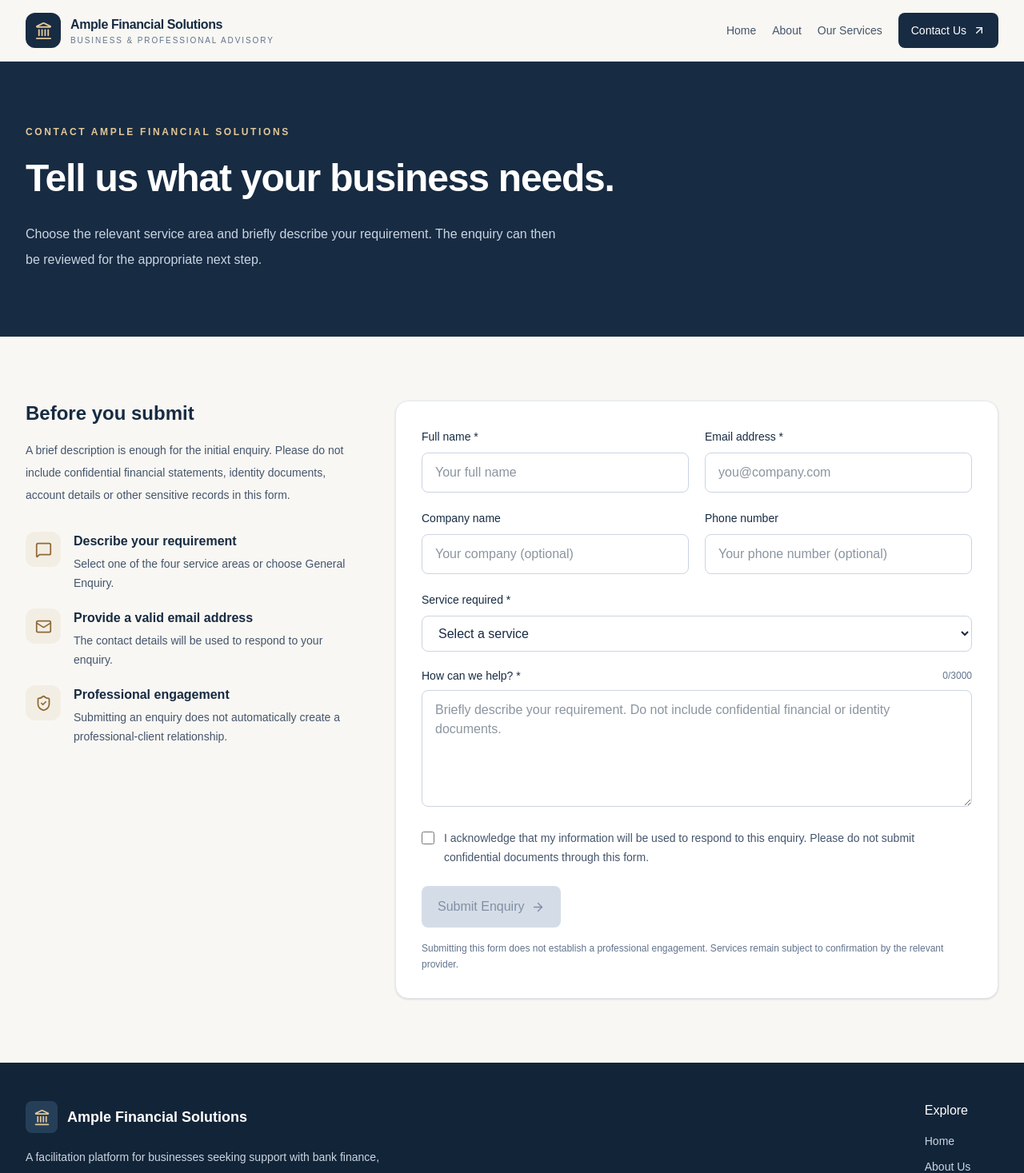
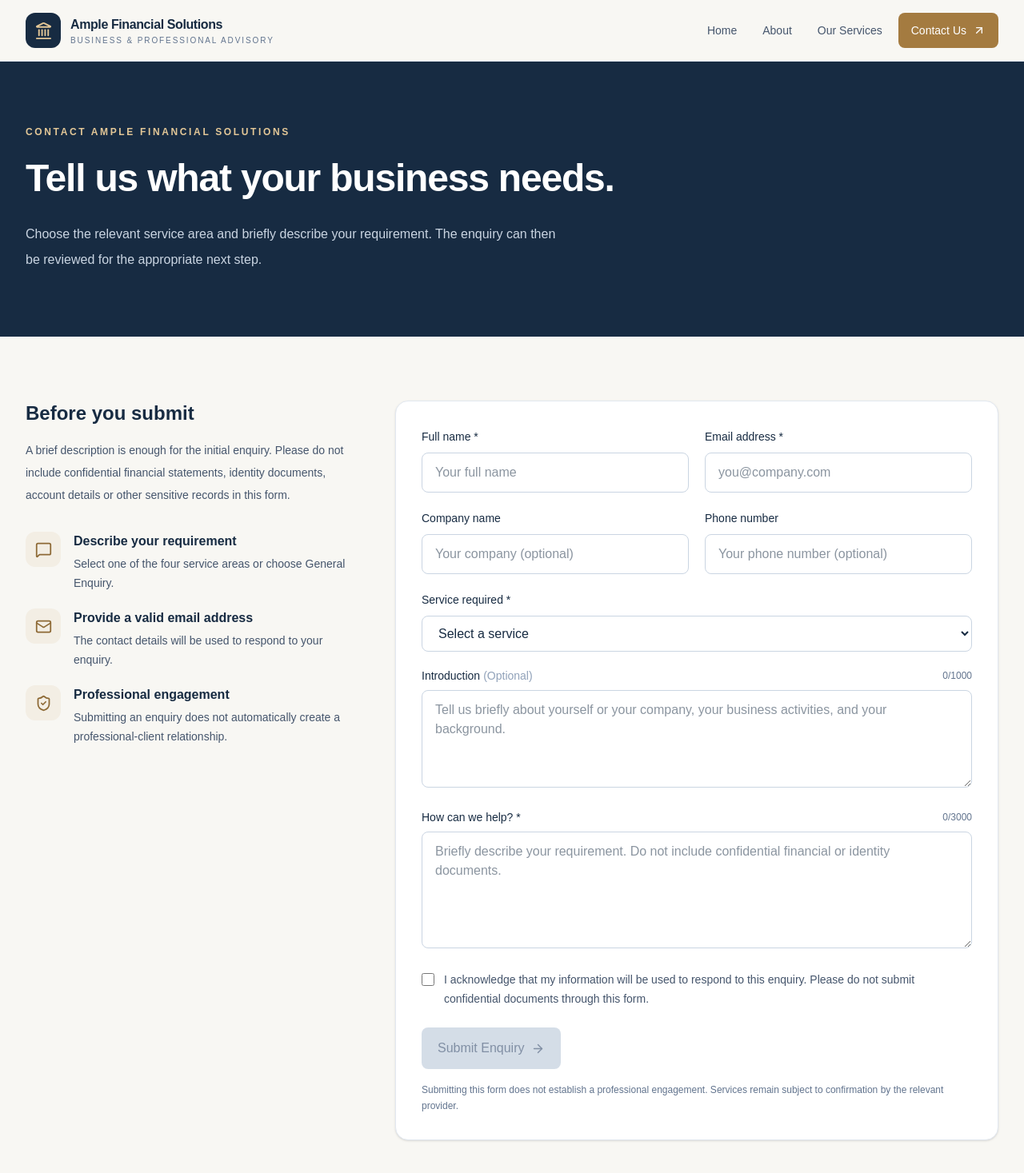
Before and after one commit to Kanav-ar/ample-financial-solutions-website, a Next.js app: page /contact in a window 1280 px wide. Shown: the top 1467 px of the page at 80% size. Built offline with nearby package versions, Linux system fonts and the light colour scheme.

Commit message:
feat: add introduction field to ContactForm and enhance Navbar with active link handling

```diff
--- a/src/components/ContactForm.tsx
+++ b/src/components/ContactForm.tsx
@@ -11,6 +11,7 @@ type FormValues = {
   phone: string;
   service: string;
   message: string;
+  introduction: string;
   privacyConsent: boolean;
   website: string;
 };
@@ -32,6 +33,7 @@ const initialValues: FormValues = {
   phone: "",
   service: "",
   message: "",
+  introduction: "",
   privacyConsent: false,
   website: "",
 };
@@ -100,6 +102,12 @@ function validateField(
       return undefined;
     }
 
+    case "introduction":
+      const value = values.introduction.trim();
+      if (value.length > 1000)
+        return "Introduction cannot exceed 1000 characters.";
+      break;
+
     case "privacyConsent":
       return values.privacyConsent
         ? undefined
@@ -118,6 +126,7 @@ function validateForm(values: FormValues): FormErrors {
     "phone",
     "service",
     "message",
+    "introduction",
     "privacyConsent",
   ];
 
@@ -133,9 +142,9 @@ function validateForm(values: FormValues): FormErrors {
 
 export default function ContactForm() {
   const [values, setValues] = useState<FormValues>(initialValues);
-  const [touched, setTouched] = useState<
-    Partial<Record<FieldName, boolean>>
-  >({});
+  const [touched, setTouched] = useState<Partial<Record<FieldName, boolean>>>(
+    {},
+  );
   const [submitted, setSubmitted] = useState(false);
   const [status, setStatus] = useState<FormStatus>("idle");
   const [toast, setToast] = useState<Toast | null>(null);
@@ -244,7 +253,8 @@ export default function ContactForm() {
 
       if (!response.ok) {
         throw new Error(
-          serverMessage ?? "Your enquiry could not be submitted. Please try again.",
+          serverMessage ??
+            "Your enquiry could not be submitted. Please try again.",
         );
       }
 
@@ -326,7 +336,10 @@ export default function ContactForm() {
       >
         <div className="grid gap-5 sm:grid-cols-2">
           <div>
-            <label htmlFor="name" className="text-sm font-medium text-[#172b42]">
+            <label
+              htmlFor="name"
+              className="text-sm font-medium text-[#172b42]"
+            >
               Full name <span aria-hidden="true">*</span>
             </label>
             <input
@@ -339,7 +352,9 @@ export default function ContactForm() {
               required
               maxLength={100}
               autoComplete="name"
-              aria-invalid={Boolean((touched.name || submitted) && currentErrors.name)}
+              aria-invalid={Boolean(
+                (touched.name || submitted) && currentErrors.name,
+              )}
               aria-describedby={
                 currentErrors.name && (touched.name || submitted)
                   ? "name-error"
@@ -352,7 +367,10 @@ export default function ContactForm() {
           </div>
 
           <div>
-            <label htmlFor="email" className="text-sm font-medium text-[#172b42]">
+            <label
+              htmlFor="email"
+              className="text-sm font-medium text-[#172b42]"
+            >
               Email address <span aria-hidden="true">*</span>
             </label>
             <input
@@ -366,7 +384,9 @@ export default function ContactForm() {
               required
               maxLength={254}
               autoComplete="email"
-              aria-invalid={Boolean((touched.email || submitted) && currentErrors.email)}
+              aria-invalid={Boolean(
+                (touched.email || submitted) && currentErrors.email,
+              )}
               aria-describedby={
                 currentErrors.email && (touched.email || submitted)
                   ? "email-error"
@@ -379,7 +399,10 @@ export default function ContactForm() {
           </div>
 
           <div>
-            <label htmlFor="company" className="text-sm font-medium text-[#172b42]">
+            <label
+              htmlFor="company"
+              className="text-sm font-medium text-[#172b42]"
+            >
               Company name
             </label>
             <input
@@ -391,7 +414,9 @@ export default function ContactForm() {
               disabled={isSubmitting}
               maxLength={120}
               autoComplete="organization"
-              aria-invalid={Boolean((touched.company || submitted) && currentErrors.company)}
+              aria-invalid={Boolean(
+                (touched.company || submitted) && currentErrors.company,
+              )}
               aria-describedby={
                 currentErrors.company && (touched.company || submitted)
                   ? "company-error"
@@ -404,7 +429,10 @@ export default function ContactForm() {
           </div>
 
           <div>
-            <label htmlFor="phone" className="text-sm font-medium text-[#172b42]">
+            <label
+              htmlFor="phone"
+              className="text-sm font-medium text-[#172b42]"
+            >
               Phone number
             </label>
             <input
@@ -417,7 +445,9 @@ export default function ContactForm() {
               disabled={isSubmitting}
               maxLength={30}
               autoComplete="tel"
-              aria-invalid={Boolean((touched.phone || submitted) && currentErrors.phone)}
+              aria-invalid={Boolean(
+                (touched.phone || submitted) && currentErrors.phone,
+              )}
               aria-describedby={
                 currentErrors.phone && (touched.phone || submitted)
                   ? "phone-error"
@@ -430,7 +460,10 @@ export default function ContactForm() {
           </div>
 
           <div className="sm:col-span-2">
-            <label htmlFor="service" className="text-sm font-medium text-[#172b42]">
+            <label
+              htmlFor="service"
+              className="text-sm font-medium text-[#172b42]"
+            >
               Service required <span aria-hidden="true">*</span>
             </label>
             <select
@@ -441,7 +474,9 @@ export default function ContactForm() {
               onBlur={() => markTouched("service")}
               disabled={isSubmitting}
               required
-              aria-invalid={Boolean((touched.service || submitted) && currentErrors.service)}
+              aria-invalid={Boolean(
+                (touched.service || submitted) && currentErrors.service,
+              )}
               aria-describedby={
                 currentErrors.service && (touched.service || submitted)
                   ? "service-error"
@@ -461,7 +496,50 @@ export default function ContactForm() {
 
           <div className="sm:col-span-2">
             <div className="flex items-center justify-between gap-3">
-              <label htmlFor="message" className="text-sm font-medium text-[#172b42]">
+              <label
+                htmlFor="introduction"
+                className="text-sm font-medium text-[#172b42]"
+              >
+                Introduction
+                <span className="ml-1 text-slate-400">(Optional)</span>
+              </label>
+
+              <span className="text-xs text-slate-500">
+                {values.introduction.length}/1000
+              </span>
+            </div>
+
+            <textarea
+              id="introduction"
+              name="introduction"
+              value={values.introduction}
+              onChange={(e) => updateField("introduction", e.target.value)}
+              onBlur={() => markTouched("introduction")}
+              maxLength={1000}
+              rows={4}
+              aria-invalid={Boolean(
+                (touched.introduction || submitted) &&
+                currentErrors.introduction,
+              )}
+              aria-describedby={
+                currentErrors.introduction &&
+                (touched.introduction || submitted)
+                  ? "introduction-error"
+                  : undefined
+              }
+              placeholder="Tell us briefly about yourself or your company, your business activities, and your background."
+              className={`${fieldClass("introduction")} resize-y`}
+            />
+
+            {fieldError("introduction")}
+          </div>
+
+          <div className="sm:col-span-2">
+            <div className="flex items-center justify-between gap-3">
+              <label
+                htmlFor="message"
+                className="text-sm font-medium text-[#172b42]"
+              >
                 How can we help? <span aria-hidden="true">*</span>
               </label>
               <span className="text-xs text-slate-500" aria-live="polite">
@@ -479,7 +557,9 @@ export default function ContactForm() {
               minLength={10}
               maxLength={3000}
               rows={5}
-              aria-invalid={Boolean((touched.message || submitted) && currentErrors.message)}
+              aria-invalid={Boolean(
+                (touched.message || submitted) && currentErrors.message,
+              )}
               aria-describedby={
                 currentErrors.message && (touched.message || submitted)
                   ? "message-error"
@@ -518,12 +598,15 @@ export default function ContactForm() {
               name="privacyConsent"
               type="checkbox"
               checked={values.privacyConsent}
-              onChange={(event) => updateField("privacyConsent", event.target.checked)}
+              onChange={(event) =>
+                updateField("privacyConsent", event.target.checked)
+              }
               onBlur={() => markTouched("privacyConsent")}
               disabled={isSubmitting}
               required
               aria-invalid={Boolean(
-                (touched.privacyConsent || submitted) && currentErrors.privacyConsent,
+                (touched.privacyConsent || submitted) &&
+                currentErrors.privacyConsent,
               )}
               aria-describedby={
                 currentErrors.privacyConsent &&
--- a/src/components/Navbar.tsx
+++ b/src/components/Navbar.tsx
@@ -1,4 +1,8 @@
+
+"use client";
+
 import Link from "next/link";
+import { usePathname } from "next/navigation";
 import { ArrowUpRight, Landmark } from "lucide-react";
 
 const navLinks = [
@@ -8,13 +12,26 @@ const navLinks = [
 ];
 
 export default function Navbar() {
+  const pathname = usePathname();
+
+  const isActive = (href: string) => {
+    if (href === "/") {
+      return pathname === "/";
+    }
+
+    return pathname === href || pathname.startsWith(`${href}/`);
+  };
+
+  const contactIsActive =
+    pathname === "/contact" || pathname.startsWith("/contact/");
+
   return (
     <header className="sticky top-0 z-50 border-b border-slate-200/80 bg-[#f8f7f3]/95 backdrop-blur">
       <div className="mx-auto flex max-w-7xl flex-col gap-4 px-5 py-4 sm:flex-row sm:items-center sm:justify-between lg:px-8">
         <Link
           href="/"
           className="flex items-center gap-3"
-          aria-label="Professional Advisory home"
+          aria-label="Ample Financial Solutions home"
         >
           <span className="flex h-11 w-11 items-center justify-center rounded-xl bg-[#172b42] text-[#e3c797]">
             <Landmark size={23} />
@@ -25,28 +42,42 @@ export default function Navbar() {
               Ample Financial Solutions
             </span>
             <span className="block text-[10px] tracking-[0.19em] text-slate-500">
-              BUSINESS & PROFESSIONAL ADVISORY{" "}
+              BUSINESS &amp; PROFESSIONAL ADVISORY
             </span>
           </span>
         </Link>
 
         <nav
           aria-label="Main navigation"
-          className="flex flex-wrap items-center gap-x-5 gap-y-3 text-sm font-medium text-slate-600"
+          className="flex flex-wrap items-center gap-2 text-sm font-medium"
         >
-          {navLinks.map((link) => (
-            <Link
-              key={link.label}
-              href={link.href}
-              className="transition-colors hover:text-[#a47b40]"
-            >
-              {link.label}
-            </Link>
-          ))}
+          {navLinks.map((link) => {
+            const active = isActive(link.href);
+
+            return (
+              <Link
+                key={link.href}
+                href={link.href}
+                aria-current={active ? "page" : undefined}
+                className={`rounded-lg px-3 py-2 transition-colors duration-200 ${
+                  active
+                    ? "bg-[#e9dfcb] font-semibold text-[#172b42]"
+                    : "text-slate-600 hover:bg-[#eee9df] hover:text-[#a47b40]"
+                }`}
+              >
+                {link.label}
+              </Link>
+            );
+          })}
 
           <Link
             href="/contact"
-            className="inline-flex items-center gap-2 rounded-lg bg-[#172b42] px-4 py-3 text-white transition-colors hover:bg-[#263f59]"
+            aria-current={contactIsActive ? "page" : undefined}
+            className={`inline-flex items-center gap-2 rounded-lg px-4 py-3 transition-colors duration-200 ${
+              contactIsActive
+                ? "bg-[#a47b40] text-white"
+                : "bg-[#172b42] text-white hover:bg-[#263f59]"
+            }`}
           >
             Contact Us
             <ArrowUpRight size={16} />
```
